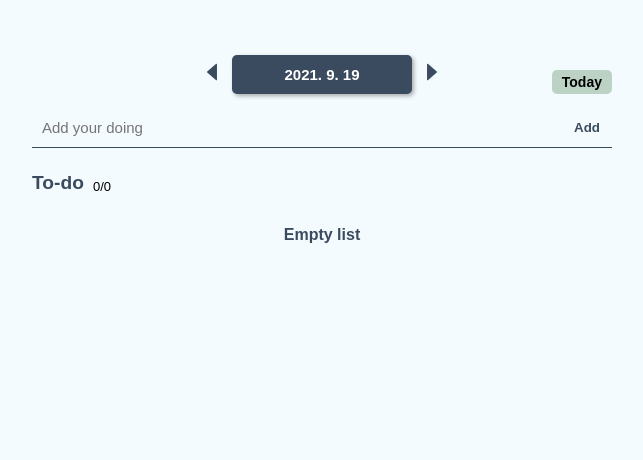
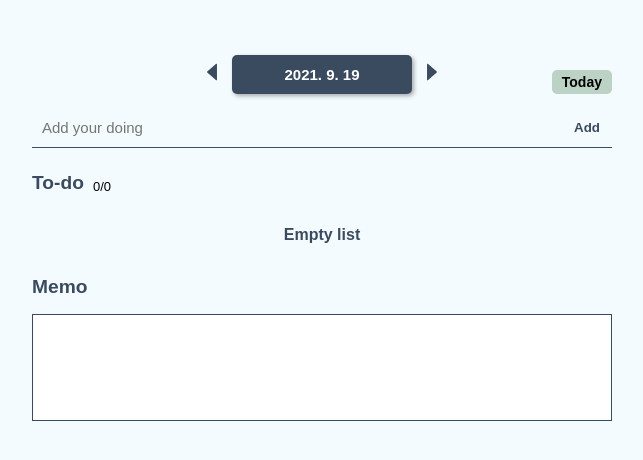
Before and after one commit to yunojang/daily-diary, a React (Create React App) app: page / in a window 1280 px wide. Shown: the top 460 px of the page, without its empty margins (318-961 px from the left). Built offline with nearby package versions, Linux system fonts and the light colour scheme; a web font is replaced by a local one.

Commit message:
feat: memo input

```diff
--- a/src/App.js
+++ b/src/App.js
@@ -42,14 +42,14 @@ function App() {
 
   useEffect(loadData, [date]);
 
-  const saveTodayDiaryLS = () => {
+  const saveDiaryLS = () => {
     const prevDiaryLS = loadLS(keyName.diary);
     const newDiary = { ...prevDiaryLS, [createDateKey(date)]: diary };
 
     saveLS(keyName.diary, newDiary);
   };
 
-  useEffect(saveTodayDiaryLS, [date, diary]);
+  useEffect(saveDiaryLS, [date, diary]);
 
   return (
     <ContentConatainer>
--- /dev/null
+++ b/src/Components/Diary/Memo.js
@@ -0,0 +1,36 @@
+import Title from "Components/Title";
+import color from "constant/color";
+import React from "react";
+import styled from "styled-components";
+
+function Memo({ memo, setMemo }) {
+  return (
+    <div>
+      <Header>
+        <Title size={1.2}>Memo</Title>
+      </Header>
+
+      <Textarea
+        spellCheck="false"
+        value={memo}
+        onChange={(e) => setMemo(e.target.value)}
+      />
+    </div>
+  );
+}
+
+export default Memo;
+
+const Header = styled.header`
+  margin-bottom: 1em;
+`;
+
+const Textarea = styled.textarea`
+  width: 100%;
+  height: 8em;
+  resize: none;
+  outline: none;
+  padding: 0.5em;
+  border: 1px solid ${color.main};
+  line-height: 1.5em;
+`;
--- a/src/Components/Diary/TodoList.js
+++ b/src/Components/Diary/TodoList.js
@@ -50,7 +50,7 @@ function TodoList({ todos, editTodos }) {
 export default TodoList;
 
 const Container = styled.div`
-  margin-bottom: 14px;
+  margin-bottom: 2em;
 `;
 
 const Header = styled.header`
--- a/src/Components/Diary/index.js
+++ b/src/Components/Diary/index.js
@@ -3,6 +3,7 @@ import styled from "styled-components";
 
 import TodoCreateForm from "./TodoCreateForm";
 import TodoList from "./TodoList";
+import Memo from "./Memo";
 
 function Diary({ diary, setDiary }) {
   const calcId = (todos) => {
@@ -44,13 +45,20 @@ function Diary({ diary, setDiary }) {
     setTodos((prevTodos) => prevTodos.map(toggleCheck));
   };
 
+  const setMemo = (newMemo) => {
+    setDiary((prev) => ({ ...prev, memo: newMemo }));
+  };
+
   return (
     <Container>
       <TodoCreateForm pushTodo={pushTodo} />
       <TodoList todos={diary.todos} editTodos={{ delTodo, toggleCheckTodo }}>
         TodoList
       </TodoList>
-      {/* <TempBox memo={diary.memo}>Memo</TempBox> */}
+
+      <Memo memo={diary.memo} setMemo={setMemo}>
+        Memo
+      </Memo>
     </Container>
   );
 }
```
